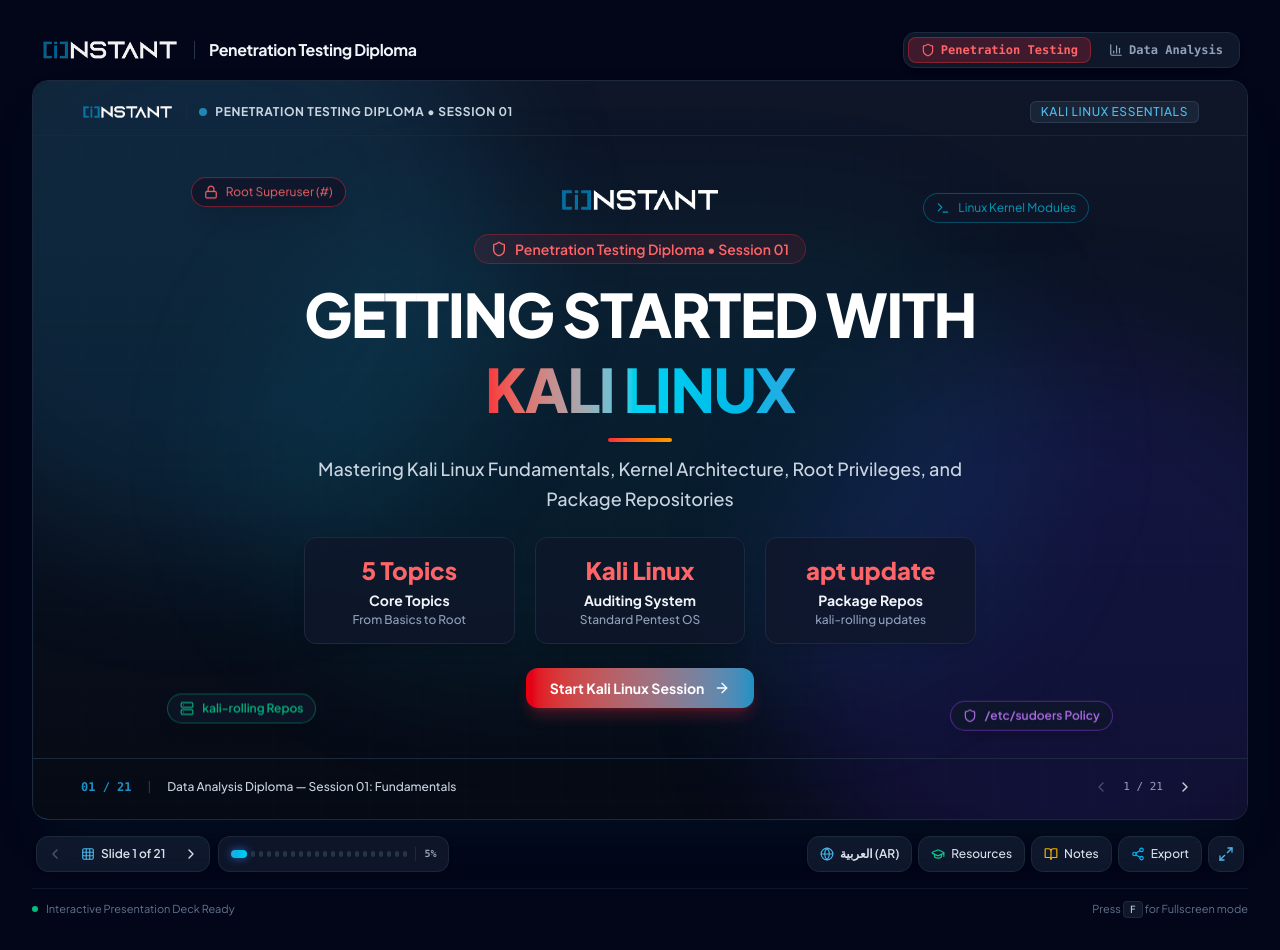
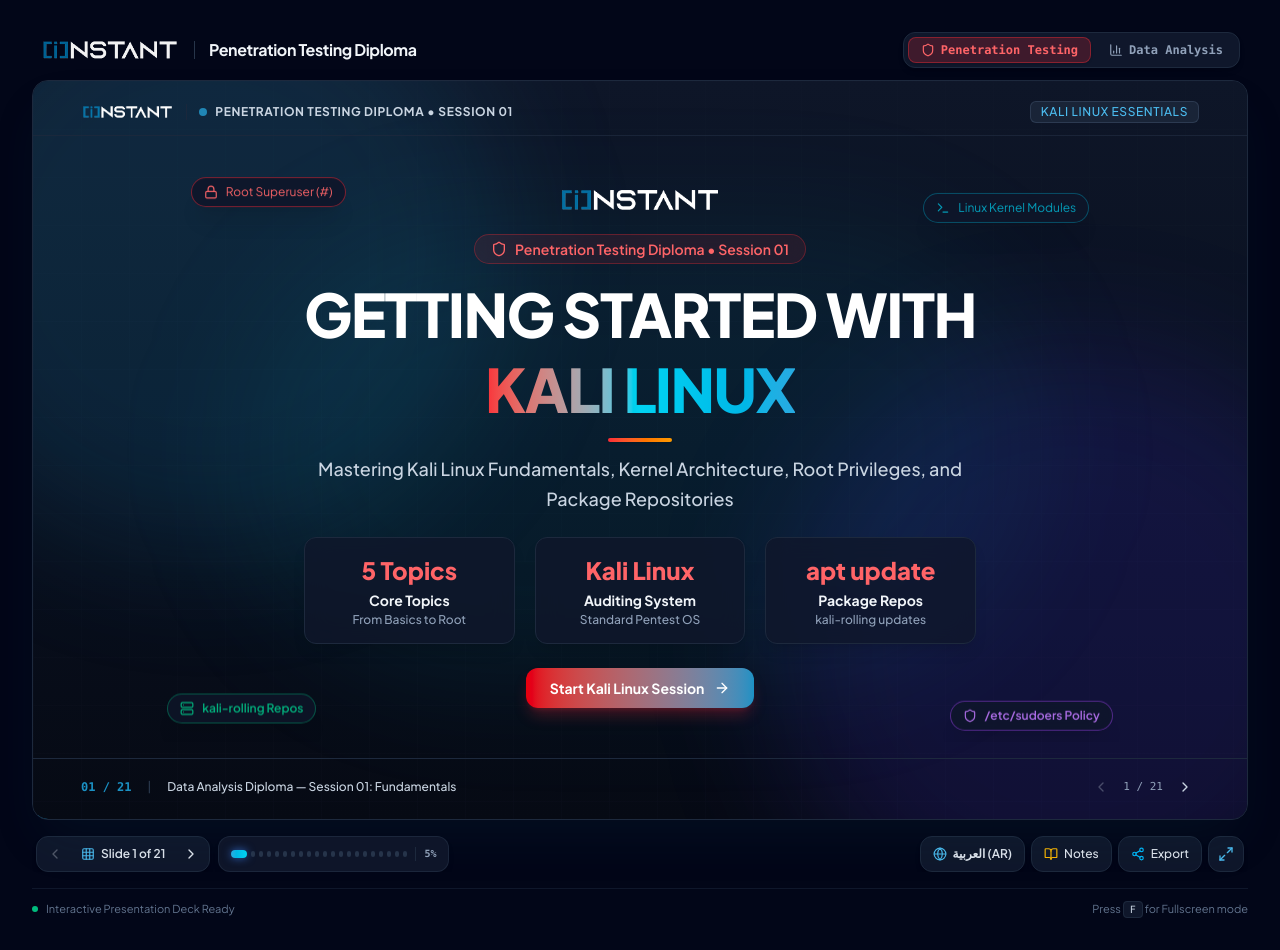
Before and after one commit to Mohannadmedhat/DATA-ANALYSIS, a React (Vite) app: page / in a window 1280 px wide. Built offline with nearby package versions, Linux system fonts and the light colour scheme.

Commit message:
Permanently hide Resources button from Penetration Testing diploma controls

```diff
--- a/src/App.tsx
+++ b/src/App.tsx
@@ -215,7 +215,7 @@
             isFullscreen={isFullscreen}
             onToggleFullscreen={toggleFullscreen}
             onOpenNotes={() => setIsNotesOpen(true)}
-            onOpenResources={() => setIsResourcesOpen(true)}
+            onOpenResources={activeCourse === 'data-analysis' ? () => setIsResourcesOpen(true) : undefined}
             onOpenThumbnails={() => setIsThumbnailsOpen(true)}
             onOpenExport={() => setIsExportOpen(true)}
             language={language}
```
